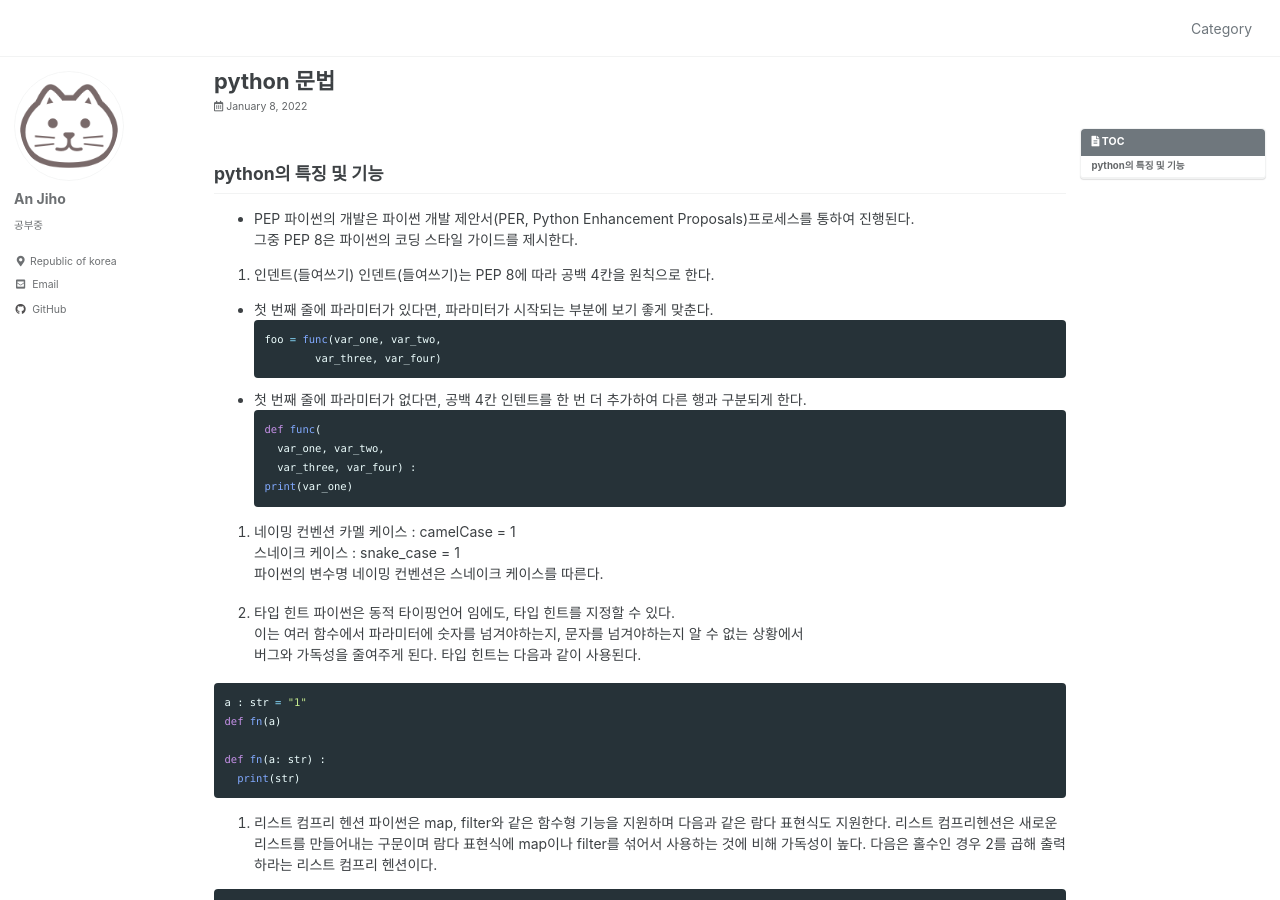
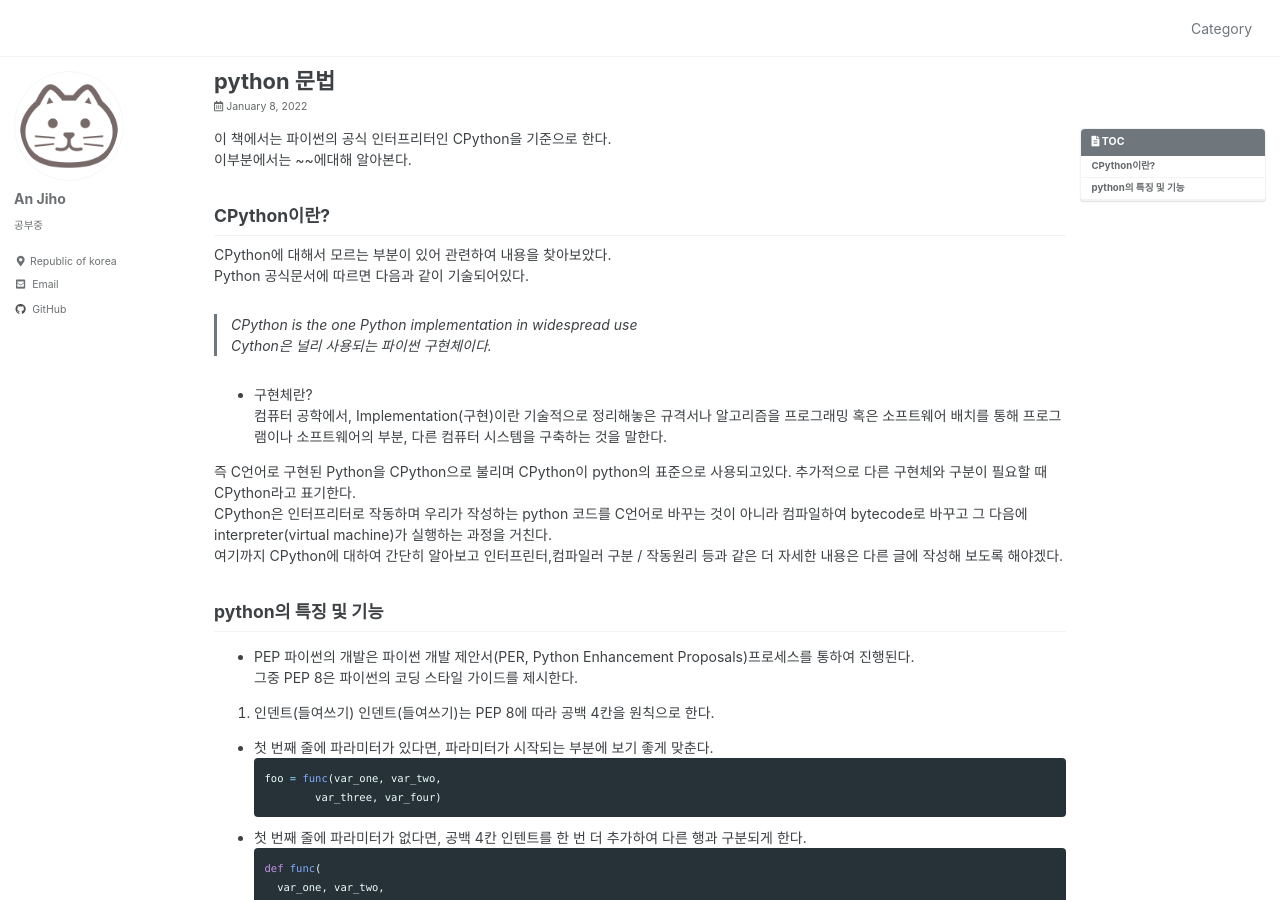
Before and after one commit to an-jiohh/an-jiohh.github.io_jekyll, a Jekyll site: the page built from _posts/python-algorithm/2022-01-08-3.md, in a window 1280 px wide and 900 px high. Built offline with Jekyll 4.4.1, drawn with Linux system fonts in a browser that asks for light colours; cached includes are drawn as plain includes; comment, search, counter and statistics services are not loaded.

Commit message:
python algorithm

```diff
--- a/_posts/python-algorithm/2022-01-08-3.md
+++ b/_posts/python-algorithm/2022-01-08-3.md
@@ -11,6 +11,22 @@ categories:
   - algorithm
 last_modified_at: 2022-01-08T12:00:00-50:00
 ---
+
+이 책에서는 파이썬의 공식 인터프리터인 CPython을 기준으로 한다.
+이부분에서는 ~~에대해 알아본다.
+## CPython이란?
+CPython에 대해서 모르는 부분이 있어 관련하여 내용을 찾아보았다.
+Python 공식문서에 따르면 다음과 같이 기술되어있다.
+> CPython is the one Python implementation in widespread use
+> Cython은 널리 사용되는 파이썬 구현체이다.
+
+
+* 구현체란?
+ 컴퓨터 공학에서, Implementation(구현)이란 기술적으로 정리해놓은 규격서나 알고리즘을 프로그래밍 혹은 소프트웨어 배치를 통해 프로그램이나 소프트웨어의 부분, 다른 컴퓨터 시스템을 구축하는 것을 말한다.
+
+즉 C언어로 구현된 Python을 CPython으로 불리며 CPython이 python의 표준으로 사용되고있다. 추가적으로 다른 구현체와 구분이 필요할 때 CPython라고 표기한다.
+CPython은 인터프리터로 작동하며 우리가 작성하는 python 코드를 C언어로 바꾸는 것이 아니라 컴파일하여 bytecode로 바꾸고 그 다음에 interpreter(virtual machine)가 실행하는 과정을 거친다.
+여기까지 CPython에 대하여 간단히 알아보고 인터프린터,컴파일러 구분 / 작동원리 등과 같은 더 자세한 내용은 다른 글에 작성해 보도록 해야겠다.
 
 ## python의 특징 및 기능
 * PEP
```
